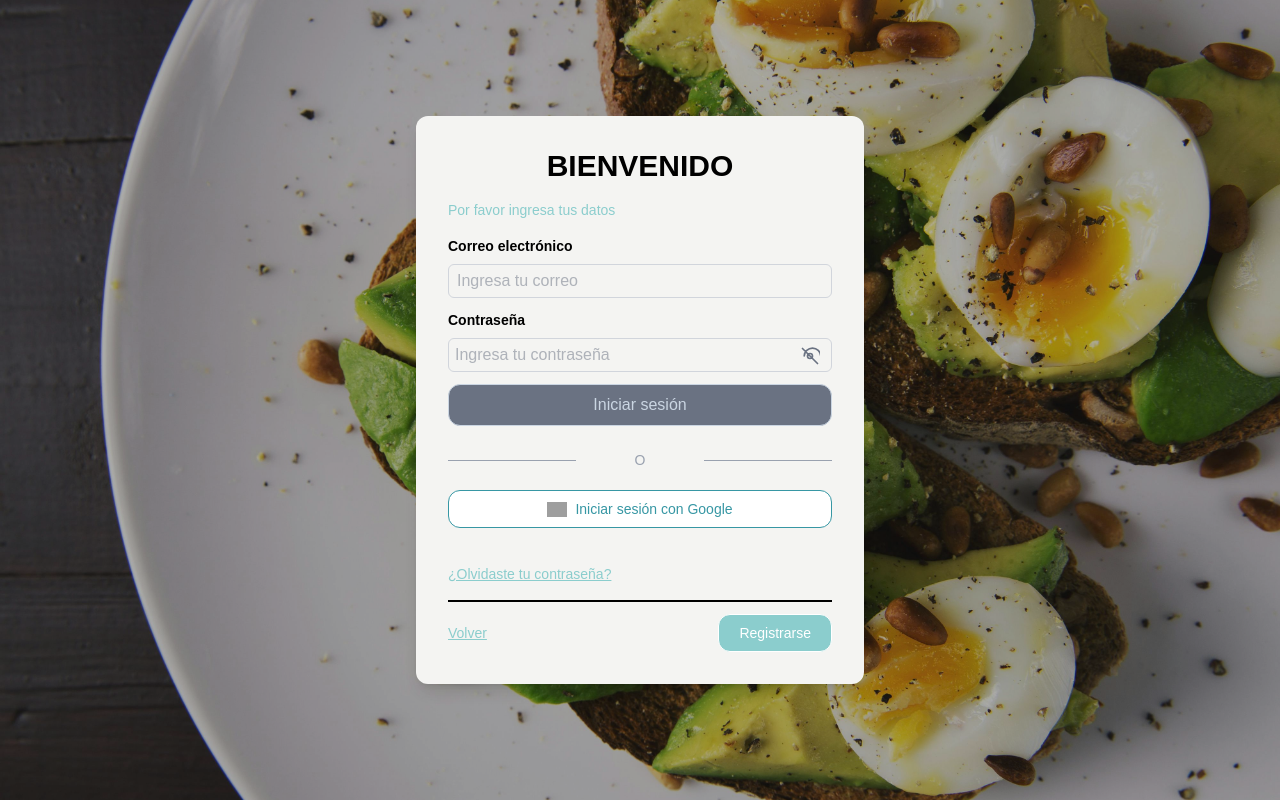
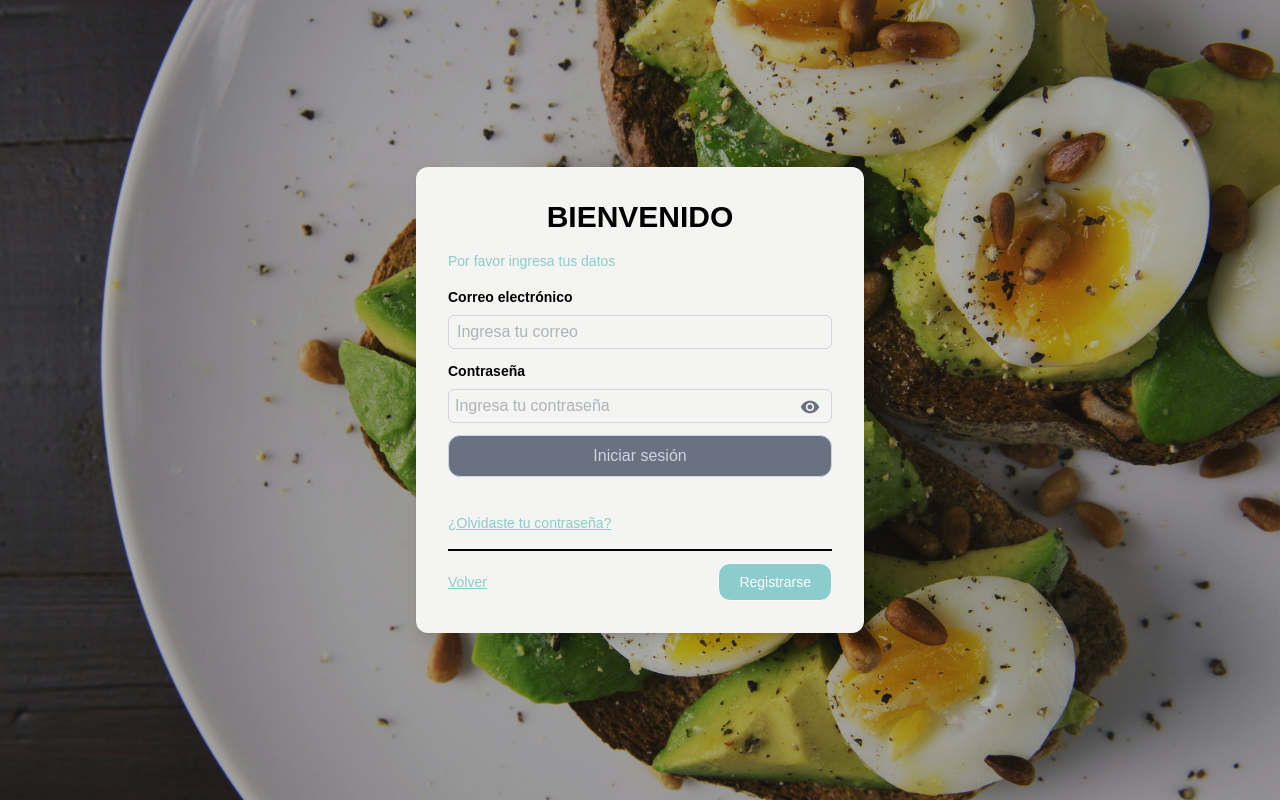
Before and after one commit to JoelTorres981/NutriFront, a React (Vite) app: page /login in a window 1280 px wide. Built offline with nearby package versions, Linux system fonts and the light colour scheme; grey boxes are pictures that could not be loaded.

Commit message:
Ingreso sistema

```diff
--- a/src/pages/Login.jsx
+++ b/src/pages/Login.jsx
@@ -1,24 +1,27 @@
 import { useState } from 'react';
 import { Link, useNavigate } from "react-router"
-import {useFetch} from '../hooks/useFetch'
+import { useFetch } from '../hooks/useFetch'
 import { ToastContainer } from 'react-toastify'
 import { useForm } from 'react-hook-form'
 import storeAuth from "../context/storeAuth"
 import loginBackground from '/src/assets/images/loginBackground.jpg'
+import { MdVisibility, MdVisibilityOff } from 'react-icons/md'
 
 const Login = () => {
     const [showPassword, setShowPassword] = useState(false);
     const navigate = useNavigate()
     const { register, handleSubmit, formState: { errors } } = useForm()
-    const  fetchDataBackend = useFetch()
+    const fetchDataBackend = useFetch()
     const { setToken, setRol } = storeAuth()
 
-    const loginUser = async(dataForm) => {
-        const url = `${import.meta.env.VITE_BACKEND_URL}/estudiante/login`
-        const response = await fetchDataBackend(url, dataForm,'POST')
+    const loginUser = async (dataForm) => {
+        const url = dataForm.password.includes("ADM")
+            ? `${import.meta.env.VITE_BACKEND_URL}/admin/login`
+            : `${import.meta.env.VITE_BACKEND_URL}/estudiante/login`
+        const response = await fetchDataBackend(url, dataForm, 'POST')
         setToken(response.token)
         setRol(response.rol)
-        if(response){
+        if (response) {
             navigate('/dashboard')
         }
     }
@@ -44,7 +47,7 @@ const Login = () => {
                         <div className="mb-3">
                             <label className="mb-2 block text-sm font-semibold">Correo electrónico</label>
                             <input type="email" placeholder="Ingresa tu correo" className="block w-full rounded-md border border-gray-300 focus:border-purple-700 focus:outline-none focus:ring-1 focus:ring-purple-700 py-1 px-2 text-gray-500"
-                            {...register("email", { required: "Campo obligatorio" })}
+                                {...register("email", { required: "Campo obligatorio" })}
                             />
                             {errors.email && <p className="text-red-800 text-xs">{errors.email.message}</p>}
                         </div>
@@ -58,22 +61,14 @@ const Login = () => {
                                     placeholder="Ingresa tu contraseña"
                                     className="block w-full rounded-md border border-gray-300 focus:border-purple-700 focus:outline-none focus:ring-1 focus:ring-purple-700 py-1 px-1.5 text-gray-500 pr-10"
                                     {...register("password", { required: "Campo obligatorio" })}
-                                    />
-                                    {errors.password && <p className="text-red-800 text-xs">{errors.password.message}</p>}
+                                />
+                                {errors.password && <p className="text-red-800 text-xs">{errors.password.message}</p>}
                                 <button
                                     type="button"
                                     onClick={() => setShowPassword(!showPassword)}
-                                    className="absolute top-2 right-3 text-gray-500 hover:text-gray-700"
+                                    className="absolute top-2 right-3 text-gray-500 hover:text-gray-700 text-xl"
                                 >
-                                    {showPassword ? (
-                                        <svg className="w-5 h-5" xmlns="http://www.w3.org/2000/svg" fill="none" viewBox="0 0 24 24" stroke="currentColor">
-                                            <path strokeLinecap="round" strokeLinejoin="round" strokeWidth="2" d="M13.875 18.825A9.956 9.956 0 0112 19c-4.418 0-8.165-2.928-9.53-7a10.005 10.005 0 0119.06 0 9.956 9.956 0 01-1.845 3.35M9.9 14.32a3 3 0 114.2-4.2m.5 3.5l3.8 3.8m-3.8-3.8L5.5 5.5" />
-                                        </svg>
-                                    ) : (
-                                        <svg className="w-5 h-5" xmlns="http://www.w3.org/2000/svg" fill="none" viewBox="0 0 24 24" stroke="currentColor">
-                                            <path strokeLinecap="round" strokeLinejoin="round" strokeWidth="2" d="M15 12a3 3 0 11-6 0 3 3 0 016 0zm-9.95 0a9.96 9.96 0 0119.9 0m-19.9 0a9.96 9.96 0 0119.9 0M3 3l18 18" />
-                                        </svg>
-                                    )}
+                                    {showPassword ? <MdVisibilityOff /> : <MdVisibility />}
                                 </button>
                             </div>
                         </div>
@@ -82,19 +77,6 @@ const Login = () => {
                         <button className="py-2 w-full block text-center bg-gray-500 text-slate-300 border rounded-xl
                             hover:scale-100 duration-300 hover:bg-gray-900 hover:text-white">Iniciar sesión</button>
                     </form>
-
-                    {/* Separador con opción de "O" */}
-                    <div className="mt-6 grid grid-cols-3 items-center text-gray-400">
-                        <hr className="border-gray-400" />
-                        <p className="text-center text-sm">O</p>
-                        <hr className="border-gray-400" />
-                    </div>
-
-                    {/* Botón de inicio de sesión con Google */}
-                    <button className="border py-2 w-full rounded-xl mt-5 flex justify-center items-center text-sm hover:scale-105 duration-300" style={{ backgroundColor: 'white', color: 'var(--color-primary)', borderColor: 'var(--color-primary)' }}>
-                        <img className="w-5 mr-2" src="https://cdn-icons-png.flaticon.com/512/281/281764.png" alt="Google icon" />
-                        Iniciar sesión con Google
-                    </button>
 
                     {/* Olvidaste tu contraseña */}
                     <div className="mt-5 text-xs border-b-2 py-4">
--- a/src/pages/Register.jsx
+++ b/src/pages/Register.jsx
@@ -4,6 +4,7 @@ import { useForm } from "react-hook-form"
 import { ToastContainer } from 'react-toastify'
 import { useFetch } from "../hooks/useFetch"
 import loginBackground from '/src/assets/images/loginBackground.jpg'
+import { MdVisibility, MdVisibilityOff } from 'react-icons/md'
 
 export const Register = () => {
     const [showPassword, setShowPassword] = useState(false);
@@ -93,17 +94,9 @@ export const Register = () => {
                                 <button
                                     type="button"
                                     onClick={() => setShowPassword(!showPassword)}
-                                    className="absolute top-2 right-3 text-gray-500 hover:text-gray-700"
+                                    className="absolute top-2 right-3 text-gray-500 hover:text-gray-700 text-xl"
                                 >
-                                    {showPassword ? (
-                                        <svg className="w-5 h-5" xmlns="http://www.w3.org/2000/svg" fill="none" viewBox="0 0 24 24" stroke="currentColor">
-                                            <path strokeLinecap="round" strokeLinejoin="round" strokeWidth="2" d="M13.875 18.825A9.956 9.956 0 0112 19c-4.418 0-8.165-2.928-9.53-7a10.005 10.005 0 0119.06 0 9.956 9.956 0 01-1.845 3.35M9.9 14.32a3 3 0 114.2-4.2m.5 3.5l3.8 3.8m-3.8-3.8L5.5 5.5" />
-                                        </svg>
-                                    ) : (
-                                        <svg className="w-5 h-5" xmlns="http://www.w3.org/2000/svg" fill="none" viewBox="0 0 24 24" stroke="currentColor">
-                                            <path strokeLinecap="round" strokeLinejoin="round" strokeWidth="2" d="M15 12a3 3 0 11-6 0 3 3 0 016 0zm-9.95 0a9.96 9.96 0 0119.9 0m-19.9 0a9.96 9.96 0 0119.9 0M3 3l18 18" />
-                                        </svg>
-                                    )}
+                                    {showPassword ? <MdVisibilityOff /> : <MdVisibility />}
                                 </button>
                             </div>
                         </div>
```
Also changed, not shown: 1 other file (tests, documents, lock files or other folders).
